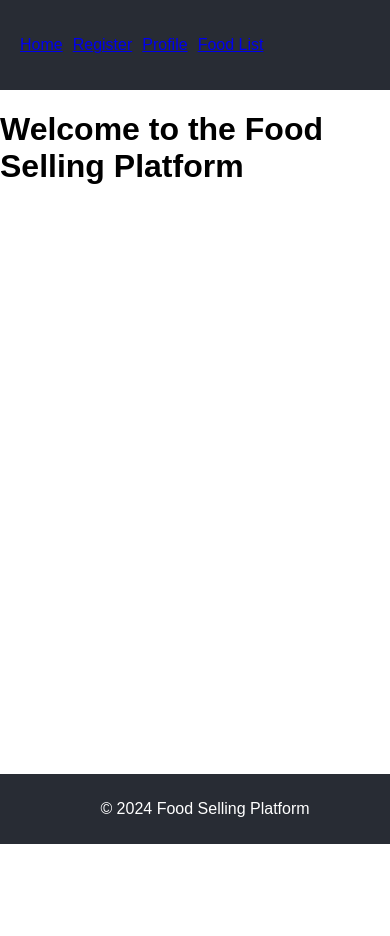
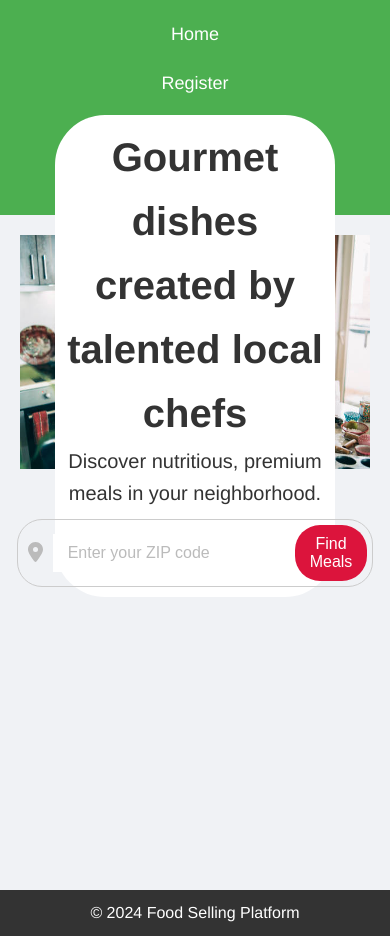
Before and after one commit to zain9191/NB-f, a React (Create React App) app: page / in a window 390 px wide. Before the commit the page ends 844 px from the top, so only its background shows below. Built offline with nearby package versions, Linux system fonts and the light colour scheme.

Commit message:
working on Home

```diff
--- a/package.json
+++ b/package.json
@@ -3,6 +3,9 @@
   "version": "0.1.0",
   "private": true,
   "dependencies": {
+    "@fortawesome/fontawesome-svg-core": "^6.5.2",
+    "@fortawesome/free-solid-svg-icons": "^6.5.2",
+    "@fortawesome/react-fontawesome": "^0.2.2",
     "@testing-library/jest-dom": "^5.17.0",
     "@testing-library/react": "^13.4.0",
     "@testing-library/user-event": "^13.5.0",
@@ -11,6 +14,7 @@
     "react-dom": "^18.3.1",
     "react-router-dom": "^6.23.1",
     "react-scripts": "5.0.1",
+    "styled-components": "^6.1.11",
     "web-vitals": "^2.1.4"
   },
   "scripts": {
--- a/public/index.html
+++ b/public/index.html
@@ -3,7 +3,7 @@
 <head>
   <meta charset="UTF-8">
   <meta name="viewport" content="width=device-width, initial-scale=1.0">
-  <title>React SPA</title>
+  <title>test run</title>
 </head>
 <body>
   <div id="root"></div>
--- a/src/App.css
+++ /dev/null
@@ -1,38 +0,0 @@
-.App {
-  text-align: center;
-}
-
-.App-logo {
-  height: 40vmin;
-  pointer-events: none;
-}
-
-@media (prefers-reduced-motion: no-preference) {
-  .App-logo {
-    animation: App-logo-spin infinite 20s linear;
-  }
-}
-
-.App-header {
-  background-color: #282c34;
-  min-height: 100vh;
-  display: flex;
-  flex-direction: column;
-  align-items: center;
-  justify-content: center;
-  font-size: calc(10px + 2vmin);
-  color: white;
-}
-
-.App-link {
-  color: #61dafb;
-}
-
-@keyframes App-logo-spin {
-  from {
-    transform: rotate(0deg);
-  }
-  to {
-    transform: rotate(360deg);
-  }
-}
--- a/src/Pages/FoodListPage.jsx
+++ b/src/Pages/FoodListPage.jsx
@@ -3,7 +3,7 @@ import FoodList from "../components/FoodList";
 
 const FoodListPage = () => (
   <div>
-    <h1>Food List</h1>
+    <h1>The List</h1>
     <FoodList />
   </div>
 );
--- a/src/Pages/Home.jsx
+++ b/src/Pages/Home.jsx
@@ -1,9 +1,101 @@
 import React from "react";
+import homeBackground from "../components/assets/imgs/Home-main.png";
+import styled from "styled-components";
+import { FontAwesomeIcon } from "@fortawesome/react-fontawesome";
+import { faLocationDot } from "@fortawesome/free-solid-svg-icons"; // Import the icon
+
+const HomeBackgroundImg = styled.img`
+  width: 100%;
+  height: auto;
+`;
+const HomeMainDiv = styled.div`
+  position: relative;
+  width: 100%;
+`;
+const TitleDiv = styled.div`
+  position: absolute;
+  top: 50%;
+  left: 50%;
+  width: 80%;
+  transform: translate(-50%, -50%);
+  background-color: white;
+  padding: 10px;
+  border-radius: 50px;
+  font-size: 20px;
+  text-align: center;
+  display: flex;
+  flex-direction: column;
+  justify-content: center;
+  align-items: center;
+`;
+
+const Container = styled.div`
+  display: flex;
+  align-items: center;
+  border: 1px solid #ccc;
+  border-radius: 25px;
+  overflow: hidden;
+  width: fit-content;
+  margin-top: 10px;
+`;
+
+const Input = styled.input`
+  border: none;
+  padding: 10px 15px;
+  font-size: 16px;
+  outline: none;
+  flex: 1;
+
+  &::placeholder {
+    color: #bbb;
+  }
+`;
+
+const HomeFindButton = styled.button`
+  background-color: #dc143c;
+  color: white;
+  border: none;
+  border-radius: 25px;
+  padding: 10px 15px;
+  margin: 5px;
+  font-size: 16px;
+  cursor: pointer;
+
+  &:hover {
+    background-color: #a00016;
+  }
+`;
+
+const Icon = styled.div`
+  padding: 10px;
+  font-size: 20px;
+  color: #bbb;
+`;
+
+const ZipCodeInput = () => {
+  return (
+    <Container>
+      <Icon>
+        <FontAwesomeIcon icon={faLocationDot} />{" "}
+        {/* Correctly reference the icon */}
+      </Icon>
+      <Input type="text" placeholder="Enter your ZIP code" />
+      <HomeFindButton>Find Meals</HomeFindButton>
+    </Container>
+  );
+};
 
 const Home = () => (
-  <div>
-    <h1>Welcome to the Food Selling Platform</h1>
-  </div>
+  <HomeMainDiv>
+    <div>
+      <HomeBackgroundImg src={homeBackground}></HomeBackgroundImg>
+    </div>
+    <TitleDiv>
+      <h1>Gourmet dishes created by talented local chefs</h1>
+      <p>Discover nutritious, premium meals in your neighborhood.</p>
+      <ZipCodeInput />
+    </TitleDiv>
+  </HomeMainDiv>
 );
 
 export default Home;
--- a/src/Pages/ProfilePage.jsx
+++ b/src/Pages/ProfilePage.jsx
@@ -0,0 +1,11 @@
+import React from "react";
+import Profile from "../components/Profile";
+
+const ProfilePage = () => (
+  <div>
+    <h1>Profile</h1>
+    <Profile />
+  </div>
+);
+
+export default ProfilePage;
--- a/src/components/FoodList.jsx
+++ b/src/components/FoodList.jsx
@@ -19,7 +19,7 @@ const FoodList = () => {
 
   return (
     <div>
-      <h1>Food List</h1>
+      <h1>here should add the full List</h1>
       <ul>
         {foodItems.map((item) => (
           <li key={item.id}>
--- a/src/index.css
+++ b/src/index.css
@@ -1,32 +1,170 @@
-body {
-  font-family: Arial, sans-serif;
+/* General Reset */
+* {
   margin: 0;
   padding: 0;
   box-sizing: border-box;
 }
 
+/* Body Styling */
+body {
+  font-family: 'Helvetica Neue', Arial, sans-serif;
+  line-height: 1.6;
+  background-color: #f0f2f5;
+  color: #333;
+  margin: 0;
+  padding: 0;
+}
+
+/* Header Styling */
 header {
-  background: #282c34;
-  padding: 20px;
+  background-color: #4CAF50; /* Fresh green color */
   color: white;
+  padding: 10px 0;
 }
 
 header ul {
   list-style: none;
-  padding: 0;
+  display: flex;
+  justify-content: center;
 }
 
 header ul li {
-  display: inline;
-  margin-right: 10px;
+  margin: 0 15px;
 }
 
+header ul li a {
+  color: white;
+  text-decoration: none;
+  font-size: 18px;
+}
+
+header ul li a:hover {
+  text-decoration: underline;
+}
+
+/* Main Content Styling */
+main {
+  padding: 20px;
+  min-height: 80vh;
+}
+
+/* Footer Styling */
 footer {
-  background: #282c34;
+  background-color: #333; /* Dark gray */
   color: white;
   text-align: center;
-  padding: 10px;
+  padding: 10px 0;
   position: fixed;
   width: 100%;
   bottom: 0;
 }
+
+/* Form Styling */
+form {
+  max-width: 600px;
+  margin: 20px auto;
+  padding: 20px;
+  background: white;
+  border-radius: 8px;
+  box-shadow: 0 0 10px rgba(0, 0, 0, 0.1);
+}
+
+form div {
+  margin-bottom: 15px;
+}
+
+form label {
+  display: block;
+  margin-bottom: 5px;
+  font-weight: bold;
+}
+
+form input[type="text"],
+form input[type="email"],
+form input[type="password"] {
+  width: 100%;
+  padding: 10px;
+  margin-bottom: 10px;
+  border: 1px solid #ccc;
+  border-radius: 4px;
+}
+
+form button {
+  display: block;
+  width: 100%;
+  padding: 10px;
+  background-color: #FF9800; /* Vibrant orange */
+  color: white;
+  border: none;
+  border-radius: 4px;
+  font-size: 18px;
+  cursor: pointer;
+}
+
+form button:hover {
+  background-color: #F57C00; /* Darker orange */
+}
+
+/* Profile Page Styling */
+.profile-container {
+  max-width: 600px;
+  margin: 20px auto;
+  padding: 20px;
+  background: white;
+  border-radius: 8px;
+  box-shadow: 0 0 10px rgba(0, 0, 0, 0.1);
+}
+
+.profile-container h1 {
+  margin-bottom: 20px;
+}
+
+.profile-container p {
+  font-size: 16px;
+  margin-bottom: 10px;
+}
+
+/* Food List Styling */
+.food-list-container {
+  max-width: 800px;
+  margin: 20px auto;
+  padding: 20px;
+  background: white;
+  border-radius: 8px;
+  box-shadow: 0 0 10px rgba(0, 0, 0, 0.1);
+}
+
+.food-list-container h1 {
+  margin-bottom: 20px;
+}
+
+.food-list-container ul {
+  list-style: none;
+  padding: 0;
+}
+
+.food-list-container ul li {
+  padding: 10px;
+  border-bottom: 1px solid #ccc;
+}
+
+.food-list-container ul li:last-child {
+  border-bottom: none;
+}
+
+/* Responsive Design */
+@media (max-width: 768px) {
+  header ul {
+    flex-direction: column;
+    text-align: center;
+  }
+
+  header ul li {
+    margin: 10px 0;
+  }
+
+  footer {
+    position: relative;
+    bottom: 0;
+  }
+}
```
Also changed, not shown: src/components/Header.jsx (+14 -6 lines), src/components/assets/imgs/Home-main.png (added), 1 other file (tests, documents, lock files or other folders).
